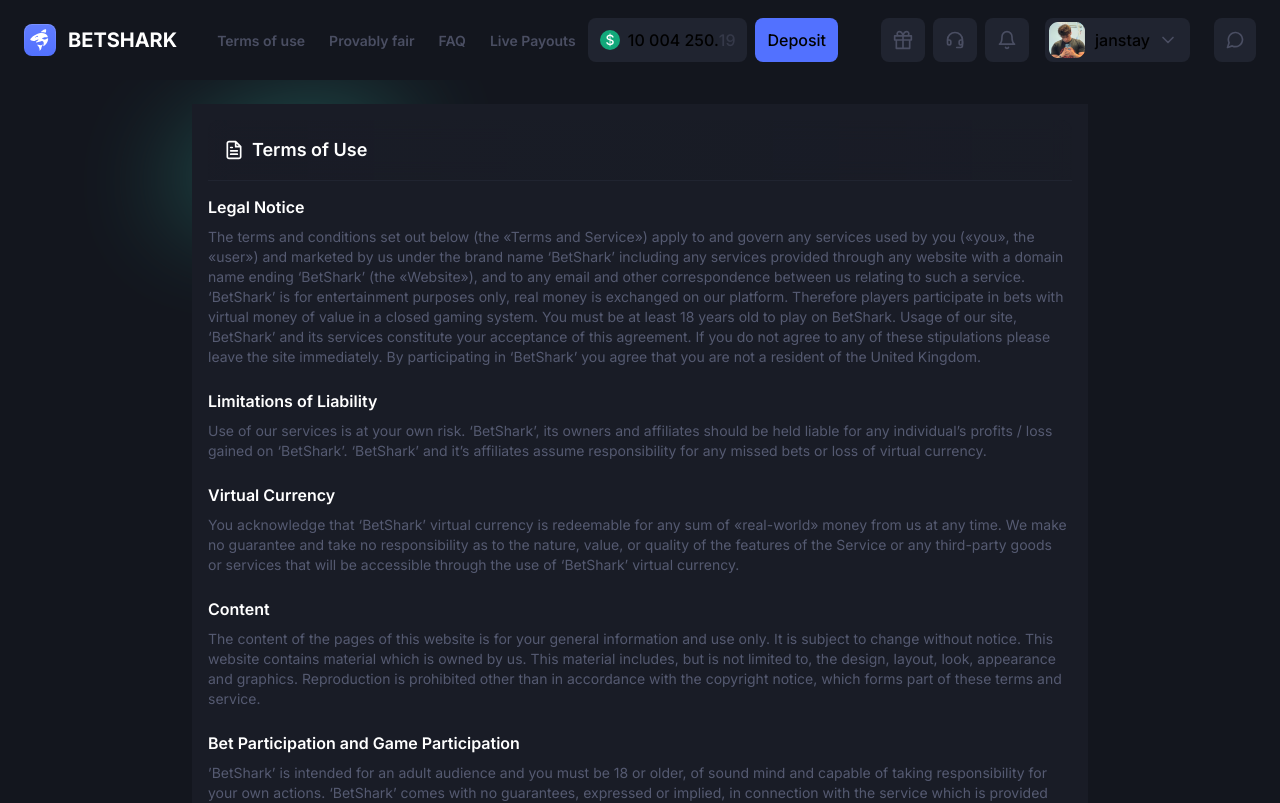
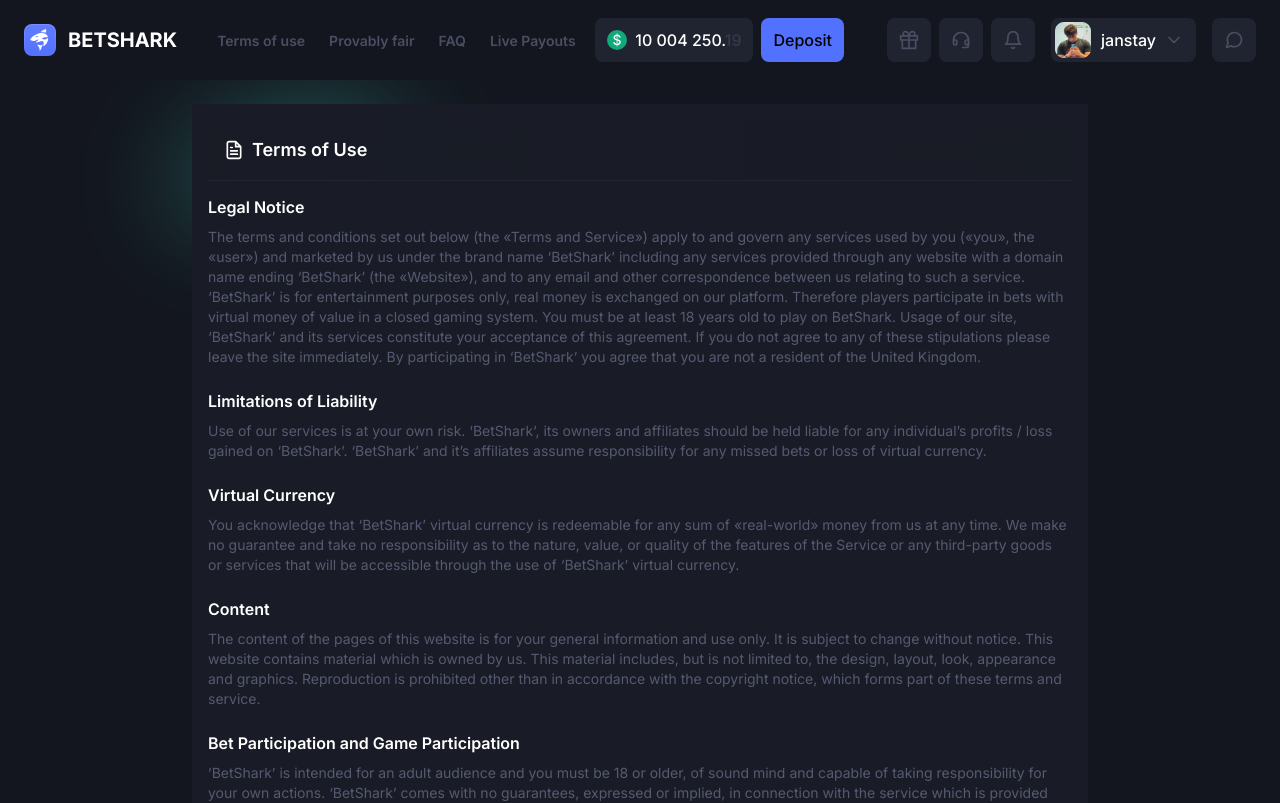
Before and after one commit to thunder-splash/BetSharkF, a Next.js app: page /termsofuse in a window 1280 px wide. Shown: the top 803 px of the page. Built offline with nearby package versions, Linux system fonts and the light colour scheme.

Commit message:
+ кнопка на открывание - закрытие чата

```diff
--- a/src/components/Games/Modules/BetContForCoinflip/betcontforcoinflip.module.css
+++ b/src/components/Games/Modules/BetContForCoinflip/betcontforcoinflip.module.css
@@ -25,6 +25,10 @@
 
 .sum::placeholder {
     color: #555A71;
+}
+
+.sum p {
+    color: #FFF;
 }
 
 .input__container {
@@ -80,18 +84,19 @@
     color: #4A4E62;
 }
 
-.maininput{
+.maininput {
     display: flex;
 }
 
-.bitbuttons{
+.bitbuttons {
     display: flex;
     flex-direction: row;
     align-items: center;
     margin-left: 12px;
     gap: 8px;
 }
-.bitbuttons button{
+
+.bitbuttons button {
     border-radius: 8px;
     border: 1px solid #262A37;
     background: #202430;
@@ -105,7 +110,7 @@
     width: 54px;
 }
 
-.btcbdef{
+.btcbdef {
     display: flex;
     padding: 6px;
     flex-direction: column;
@@ -118,7 +123,7 @@
     background: #202430;
 }
 
-.btcbtrue{
+.btcbtrue {
     display: flex;
     padding: 6px;
     flex-direction: column;
--- a/src/components/Primary/Layout/Header/Header.tsx
+++ b/src/components/Primary/Layout/Header/Header.tsx
@@ -57,7 +57,7 @@
             {isAuth ? (
                 <div className="flex">
                     <Link href="#" className="btn sum">
-                        10 004 250.<span>19</span>
+                        <p style={{color: "white"}}>10 004 250.<span>19</span></p>
                     </Link>
                     <Link href="/transactions" className="btn blue">
                         Deposit
--- a/src/components/Primary/Layout/Header/UserMenu/UserMenu.tsx
+++ b/src/components/Primary/Layout/Header/UserMenu/UserMenu.tsx
@@ -22,10 +22,10 @@
             <div className="flex flex-row">
                 <Menu.Button className="btn dropdown">
                     <img className="avatar" src="/Avatar.png" alt="ava"/>
-                    janstay
+                    <p style={{color: "white"}}>janstay</p>
                 </Menu.Button>
-                <button className="btn chat" onClick={toggleChat}>
-                    <img src="/chaticon.svg" alt="chat" />
+                <button onClick={toggleChat}>
+                    <img src={isChatOpen ? "/chatcloser.svg" : "/chaticon.svg"} alt="chat" />
                 </button>
             </div>
             <Transition
@@ -44,7 +44,7 @@
                             <div className={`${styles.userName} py-1`}>
                                 <img className={`${styles.avatar}`} src="/Avatar.png" alt=""/>
                                 <div className={`${styles.userId}`}>
-                                    janstay
+                                    <p style={{color: "white"}}>janstay</p>
                                     <span>ID: 420848</span>
                                 </div>
                             </div>
--- a/src/styles/globals.css
+++ b/src/styles/globals.css
@@ -155,15 +155,6 @@
     font-weight: 500;
 }
 
-.chat{
-        display: flex;
-        padding: 12px;
-        align-items: center;
-        border-radius: 8px;
-        background: #202430;
-        margin-left: 0;
-}
-
 header .btn.blue {
     background: #5271ff;
     margin-right: 35px;
```
Also changed, not shown: public/chatcloser.svg (added), public/chaticon.svg.
